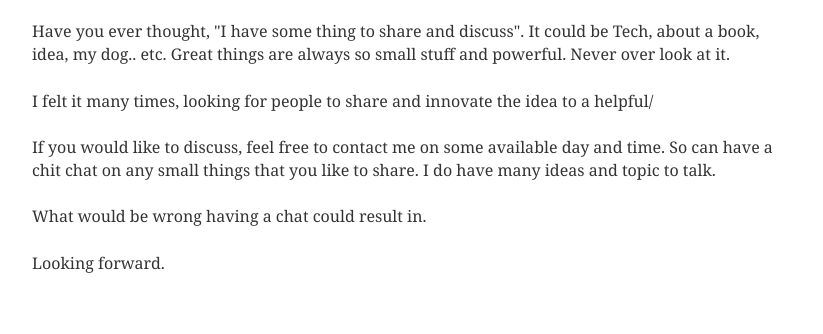
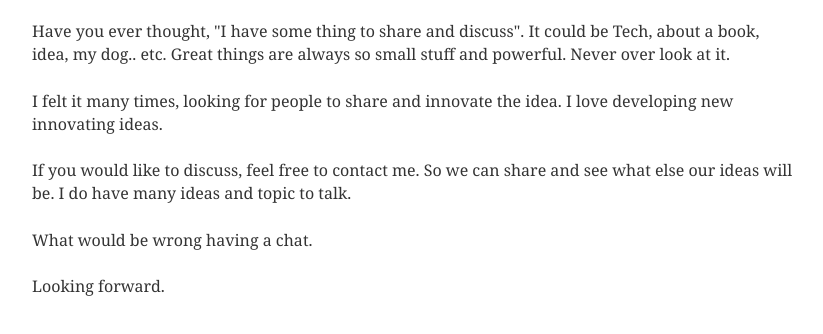
Before and after one commit to Karuturirs/karuturirs.com, a Gatsby site: page /like-to-talk in a window 1280 px wide. Shown: the part 206-540 px from the top of the page, without its empty margins (224-1047 px from the left). Built offline with nearby package versions, Linux system fonts and the light colour scheme; Gatsby itself is replaced by a stand-in of ours; some packages are replaced by stand-ins of ours.

Commit message:
Updated the documents

```diff
--- a/src/pages/about.js
+++ b/src/pages/about.js
@@ -10,7 +10,7 @@ export default function About() {
       <SEO title="About me" description="Software engineer looking for cool stuff to develop." />
       <Header></Header>
       <Layout>
-          <h3>About me</h3>
+          <h3>Articles</h3>
           <p>
             I’m good enough, I’m smart enough, and gosh darn it, people like me!
           </p>
--- a/src/pages/like-to-talk.md
+++ b/src/pages/like-to-talk.md
@@ -7,10 +7,10 @@ tags: "Personal Development #Concentartion #Hobbies"
 
 Have you ever thought, "I have some thing to share and discuss". It could be Tech, about a book, idea, my dog.. etc. Great things are always so small stuff and powerful. Never over look at it.
 
-I felt it many times, looking for people to share and innovate the idea to a helpful/
+I felt it many times, looking for people to share and innovate the idea. I love developing new innovating ideas.
 
-If you would like to discuss, feel free to contact me on some available day and time. So can have a chit chat on any small things that you like to share. I do have many ideas and topic to talk.
+If you would like to discuss, feel free to contact me.  So we can share and  see what else our ideas will be. I do have many ideas and topic to talk.
 
-What would be wrong having a chat could result in.
+What would be wrong having a chat.
 
 Looking forward.
```
